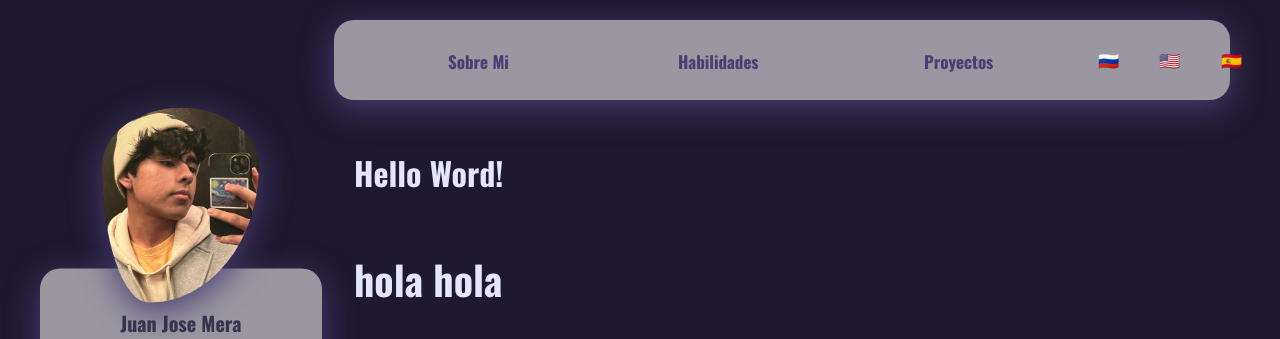
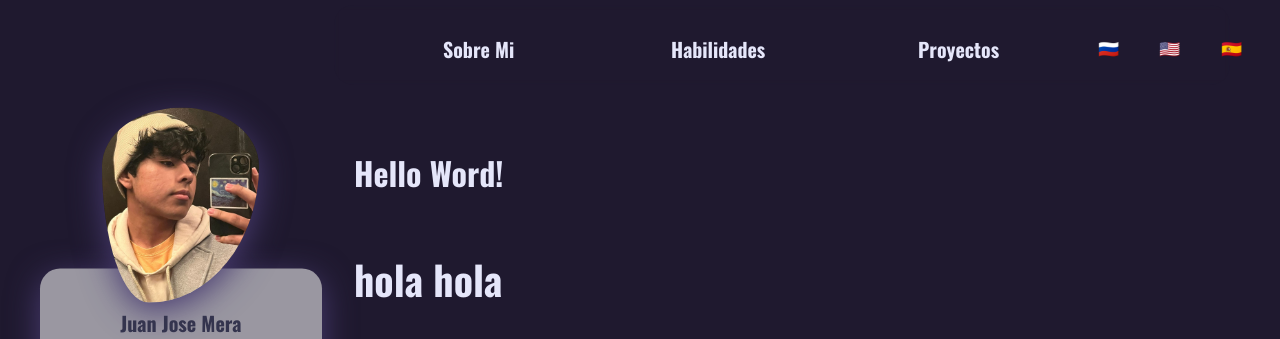
Before and after one commit to Juan1mera/Portfolio_Remake, a plain HTML site: page index.html in a window 1280 px wide. Shown: the top 339 px of the page. Drawn offline with nearby package versions, Linux system fonts and the light colour scheme.

Commit message:
Acomodando animaciones(Arreglar mediaQueri)

```diff
--- a/css/style.css
+++ b/css/style.css
@@ -75,8 +75,11 @@ p{
 /*-----------------------------Barra de Navegacion----------------------*/
 .nav_bg{
     display: block;
-    background: rgba( 255, 255, 255, 0.55 );
-    box-shadow: 0 8px 32px 0 var(--sombrita);
+    background: rgba( 255, 255, 255, 0 );
+    backdrop-filter: blur( 2.5px );
+    -webkit-backdrop-filter: blur( 2.5px );
+    /*background: rgba( 255, 255, 255, 0.55 );*/
+    /*box-shadow: 0 8px 32px 0 var(--sombrita);*/
     position: absolute;
     margin-right: 0;
     margin-top: .5rem;
@@ -91,14 +94,13 @@ p{
         width: 70%;
         height: 8rem;
         z-index: 1;
-        margin-top: 2rem;
         right: 0;
         margin-right: 5rem;
         padding: 2.5rem;
     }
 }
 .nav{
-display: flex;
+    display: flex;
     justify-content: space-around;
     align-items: center;
     width: 100%;
@@ -106,24 +108,26 @@ display: flex;
 
 .nav__link {
     font-family: var(--fuentePrincipal);
-    color: var(--sombrita);
+    color: var(--claro);
     will-change: transform;
     font-weight: 800;
-    font-size: 1.7rem;
+    font-size: 1.99rem;
     transition: transform 0.15s ease, background-color 0.15s ease, color 0.15s ease, box-shadow 0.15s ease, border-radius 0.15s ease, padding 0.15s ease;
 }
 
 .nav__link:hover {
+    color: var(--sombrita);
     background: rgba( 255, 255, 255, 0.55 );;
-    box-shadow: 0 8px 32px 0 var(--claro);
+    -webkit-box-shadow: -1.5px 6px 32px -6px #e5e6fa;
+    -moz-box-shadow: -1.5px 6px 32px -6px #e5e6fa;
+    box-shadow: -1.5px 6px 32px -6px #e5e6fa;
     transform: translateY(-0.1em);
     border-radius: 1rem;
-    padding: 0 2rem ;
+    padding: 0rem 5rem;
     transition-delay: 50ms;
     position: relative;
     top: -0.2em;
 }
-
 
 
 
@@ -142,7 +146,7 @@ display: flex;
 }
 
 .nav__lenguaje {
-    color: var(--sombrita);
+    color: var(--claro);
     font-family: var(--fuenteSecundaria);
     will-change: transform;
     font-weight: 900;
@@ -154,6 +158,7 @@ display: flex;
 
 .nav__lenguaje:hover {
     background: rgba( 255, 255, 255, 0.55 );;
+    color: var(--sombrita);
     box-shadow: 0 8px 32px 0 var(--claro);
     position: relative;
     top: -0.3em; /* Mover el elemento hacia arriba */
```
